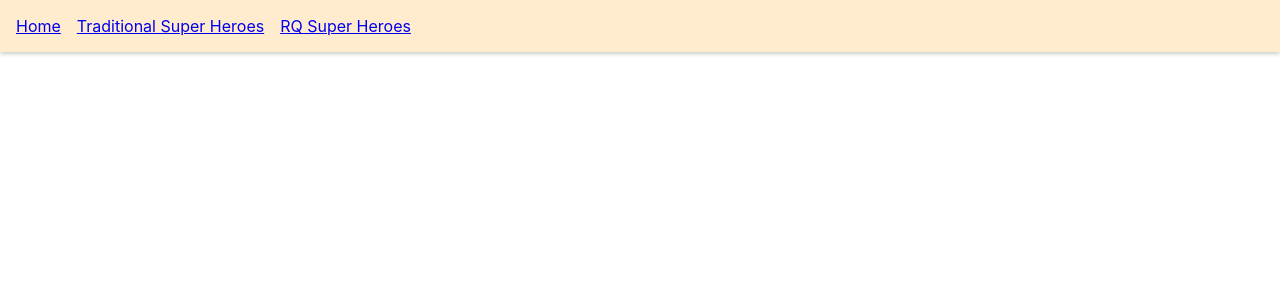
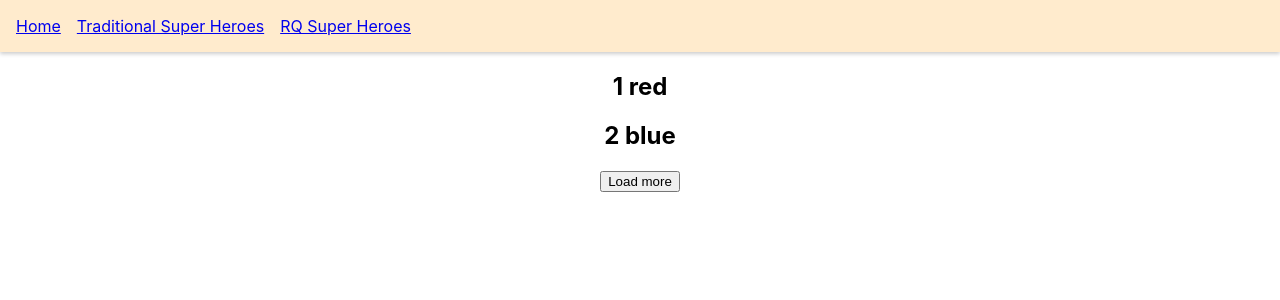
Before and after one commit to DipinJayarajan/understanding-ReactQuery, a React (Create React App) app: page /rq-infinite in a window 1280 px wide. Shown: the top 300 px of the page. Built offline with nearby package versions, Linux system fonts and the light colour scheme; data requests are answered from the project's data file.

Commit message:
InfiniteQueriesPage

```diff
--- a/db.json
+++ b/db.json
@@ -29,5 +29,51 @@
       "id": 3,
       "name": "Rachel Green"
     }
+  ],
+  "users": [
+    {
+      "id": "dipin@example.com",
+      "channelId": "codevolution"
+    }
+  ],
+  "channels": [
+    {
+      "id": "codevolution",
+      "courses": ["react", "vue", "angular"]
+    }
+  ],
+  "colors": [
+    {
+      "id": 1,
+      "label": "red"
+    },
+    {
+      "id": 2,
+      "label": "blue"
+    },
+    {
+      "id": 3,
+      "label": "green"
+    },
+    {
+      "id": 4,
+      "label": "yellow"
+    },
+    {
+      "id": 5,
+      "label": "black"
+    },
+    {
+      "id": 6,
+      "label": "white"
+    },
+    {
+      "id": 7,
+      "label": "orange"
+    },
+    {
+      "id": 8,
+      "label": "purple"
+    }
   ]
 }
--- a/package.json
+++ b/package.json
@@ -20,7 +20,7 @@
     "build": "react-scripts build",
     "test": "react-scripts test",
     "eject": "react-scripts eject",
-    "serve-json": "json-server --watch db.json --port 4003"
+    "serve-json": "json-server --watch db.json --port 4005"
   },
   "eslintConfig": {
     "extends": [
--- a/src/App.jsx
+++ b/src/App.jsx
@@ -2,8 +2,10 @@ import React from 'react';
 
 import { BrowserRouter as Router, Route, Routes, Link } from 'react-router-dom';
 import './App.css';
+import { DependentQueriespage } from './components/DependentQueriespage';
 import { DynamicParallelpage } from './components/DynamicParallelpage';
 import Homepage from './components/Homepage';
+import { InfiniteQueriespage } from './components/InfiniteQueriespage';
 import { ParallelQueriespage } from './components/ParallelQueriespage';
 import RQSuperHeroespage from './components/RQSuperHeroespage';
 import { RQSuperHeroPage } from './components/RQSuperHeropage';
@@ -32,6 +34,8 @@ function App() {
         <Route path="/rqsuperheroes/:heroId" element={<RQSuperHeroPage />} />
         <Route path="/rq-parallel" element={<ParallelQueriespage />} />
         <Route path="/rq-dynamic parallel" element={<DynamicParallelpage heroIds={[1,3]} />} />
+        <Route path="/rq-dependent" element={<DependentQueriespage email = "dipin@example.com "/>} />
+        <Route path="/rq-infinite" element={<InfiniteQueriespage />} />
      </Routes>
     </div>
   );
--- /dev/null
+++ b/src/components/DependentQueriespage.jsx
@@ -0,0 +1,37 @@
+import React from 'react'
+import { useQuery } from 'react-query'
+import axios from 'axios'
+
+const fetchUserByEmail = (email) => {
+  return axios.get(`http://localhost:4004/users/${email}`)
+}
+
+const fetchCoursesByChannelId = (channelId) => {
+ return axios.get(`http://localhost:4004/channels/${channelId}`)
+}
+
+export const DependentQueriespage = ({ email }) => {
+  const { data: user, isError, error, isLoading } = useQuery(['user', email], () =>
+    fetchUserByEmail(email)
+  )
+  const channelId = user?.data.channelId
+
+  const { data : courses} = useQuery(['courses', channelId], () => fetchCoursesByChannelId(channelId), {
+    enabled: !!channelId
+  })
+
+  if (isLoading) {
+    return <div>Loading...</div>
+  }
+
+  if (isError) {
+    return <div>Error: {error.message}</div>
+  }
+
+  return <div>DependentQueriespage</div>
+
+
+}
+
+//user refers to the response returned by the query
+//optonal chaining operator ?. is used to avoid undefined errors
--- /dev/null
+++ b/src/components/InfiniteQueriespage.jsx
@@ -0,0 +1,51 @@
+import React, { Fragment } from 'react'
+import { useInfiniteQuery } from 'react-query'
+import axios from 'axios'
+
+const fetchColors = ( {pageParam = 1 } ) => {
+    return axios.get(`http://localhost:4005/colors?_limit=2&_page=${pageParam}`)
+  }
+
+export const InfiniteQueriespage = () => {
+    const { data, isError, error, isLoading, hasNextPage, fetchNextPage, isFetching , isFetchingNextPage} = useInfiniteQuery(['colors'], fetchColors,{
+        getNextPageParam: (_lastPage, pages) => {
+            if(pages.length < 4){
+                return pages.length + 1
+            }else {
+                return undefined
+            }
+        }
+    } )
+
+    if (isLoading) {
+        return <h2>Loading...</h2>
+      }
+
+      if (isError) {
+        return <h2>{error.message}</h2>
+      }
+
+
+  return (
+    <>
+    <div>
+        {data?.pages.map((group , i) => {
+            return(
+                <Fragment key={i}>
+                    {
+                        group.data.map(color => (
+                            <h2 key={color.id}>{color.id} {color.label} </h2>
+                        ))
+                    }
+                </Fragment>
+            )
+            })}
+    </div>
+    <div>
+        <button disabled={!hasNextPage}onClick={fetchNextPage} >Load more</button>
+    </div>
+    <div>{isFetching && !isFetchingNextPage ? "Fetching..." : null }</div>
+    </>
+  )
+
+}
--- a/src/components/ParallelQueriespage.jsx
+++ b/src/components/ParallelQueriespage.jsx
@@ -3,11 +3,11 @@ import { useQuery } from 'react-query'
 import axios from 'axios'
 
 const fetchSuperHeroes =  () => {
-    return axios.get('http://localhost:4003/superheroes')
+    return axios.get('http://localhost:4004/superheroes')
 }
 
 const fetchFriends =  () => {
-    return axios.get('http://localhost:4003/friends')
+    return axios.get('http://localhost:4004/friends')
 }
 
 export const ParallelQueriespage = () => {
```
Lines whose indentation alone changed are shown as unchanged.
